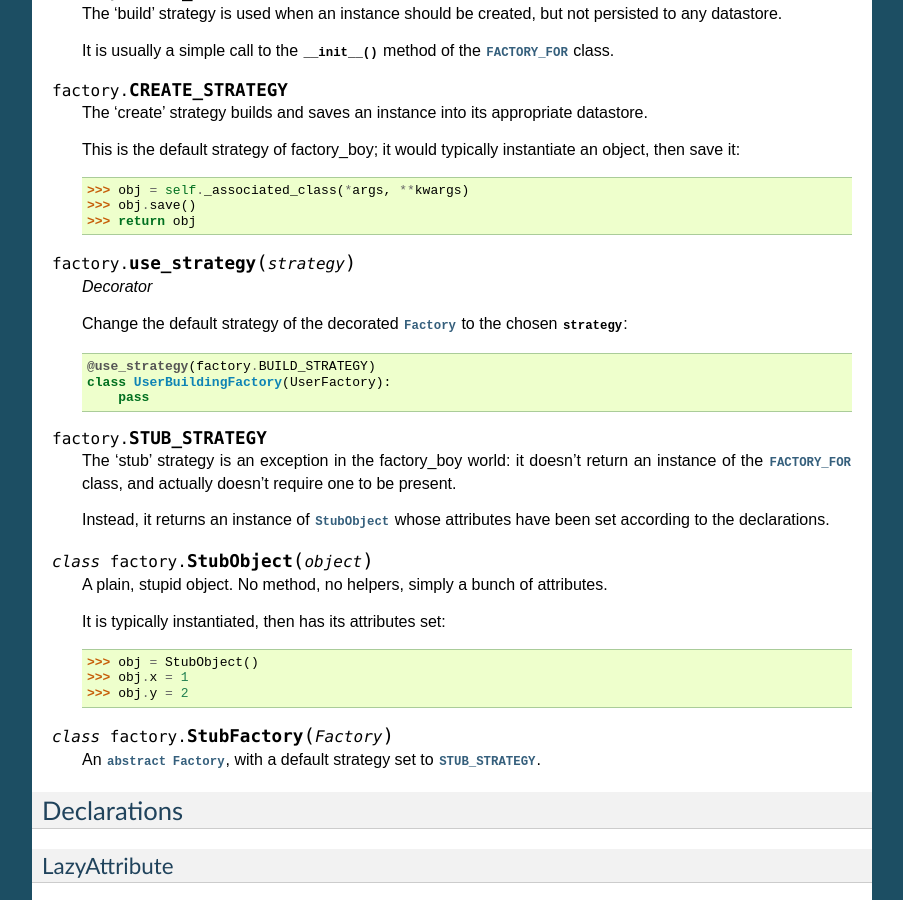
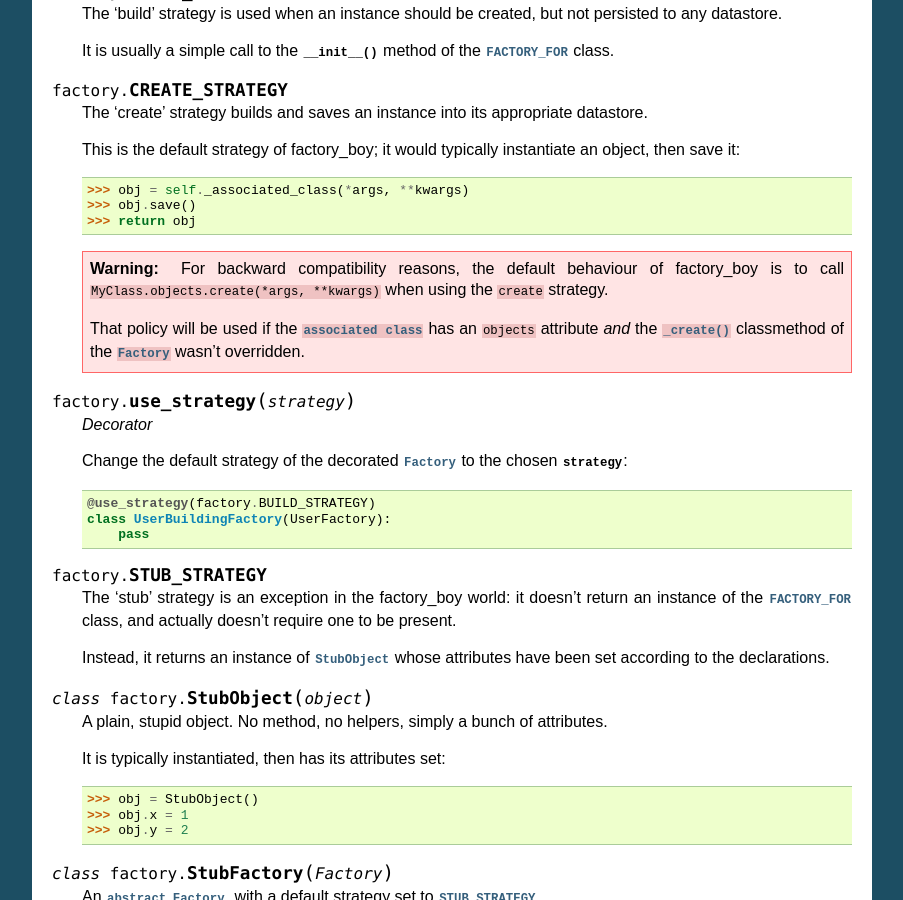
Before and after one commit to FactoryBoy/factory_boy, a Sphinx documentation site: the page built from docs/reference.rst, in a window 1280 px wide and 900 px high, scrolled down 2832 px. Shown: the whole window, without its empty margins (198-1101 px from the left). Built offline with Sphinx 7.4.7, drawn with Linux system fonts in a browser that asks for light colours.

Commit message:
Stop calling Foo.objects.create() when it doesn't break (Closes #23).
This will be properly fixed in v2.0.0; the current heuristic is:
- If the user defined a custom _create method, use it
- If he didn't, but the associated class has a objects attribute, use TheClass.objects.create(*args, **kwargs)
- Otherwise, simply call TheClass(*args, **kwargs).

Signed-off-by: Raphaël Barrois <raphael.barrois@polytechnique.org>

```diff
--- a/docs/reference.rst
+++ b/docs/reference.rst
@@ -234,6 +234,15 @@ factory_boy supports two main strategies for generating instances, plus stubs.
         >>> return obj
 
     .. OHAI_VIM*
+
+    .. warning:: For backward compatibility reasons, the default behaviour of
+                 factory_boy is to call ``MyClass.objects.create(*args, **kwargs)``
+                 when using the ``create`` strategy.
+
+                 That policy will be used if the
+                 :attr:`associated class <Factory.FACTORY_FOR>` has an ``objects``
+                 attribute *and* the :meth:`~Factory._create` classmethod of the
+                 :class:`Factory` wasn't overridden.
 
 
 .. function:: use_strategy(strategy)
```
Also changed, not shown: 2 other files.
